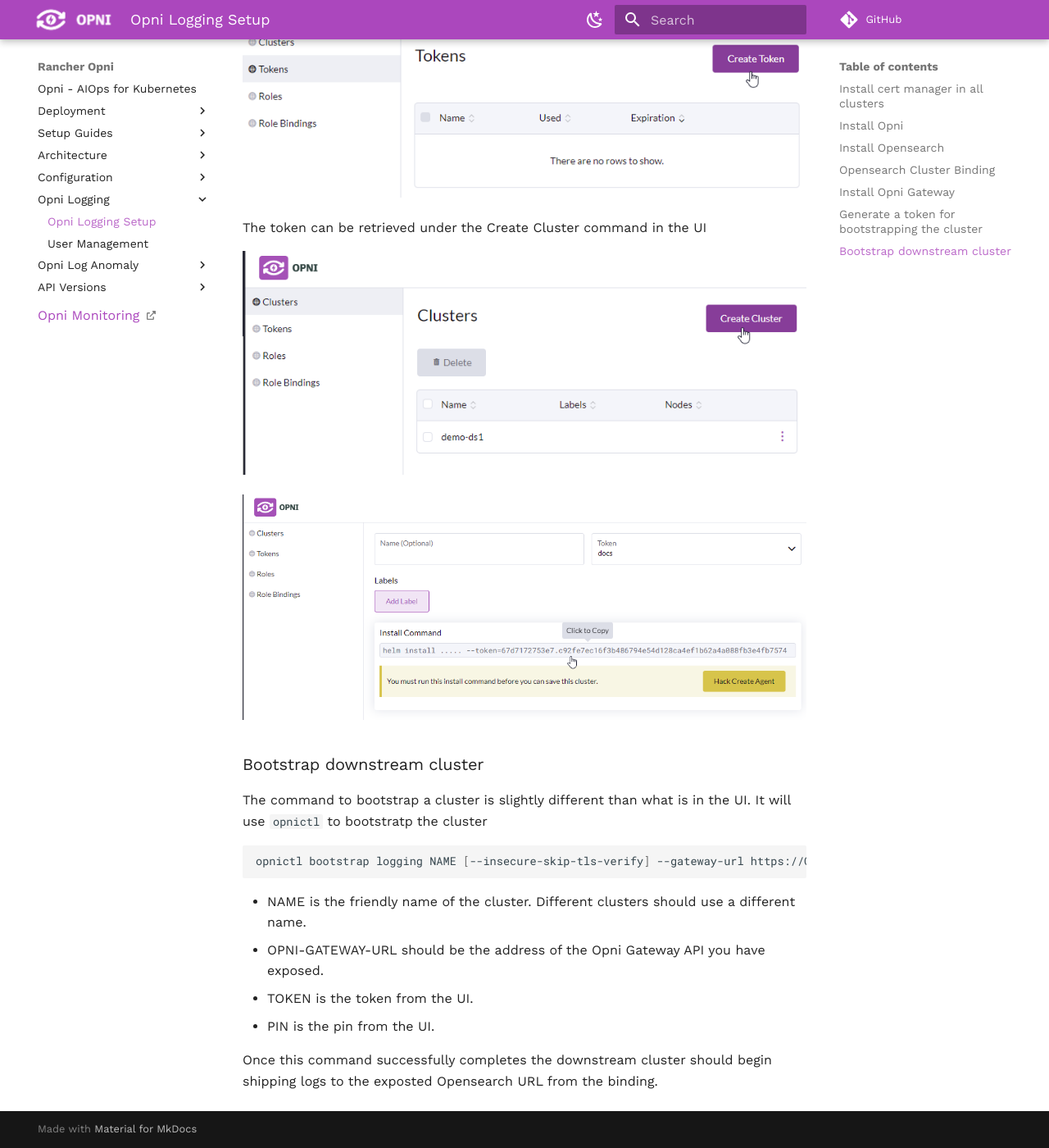
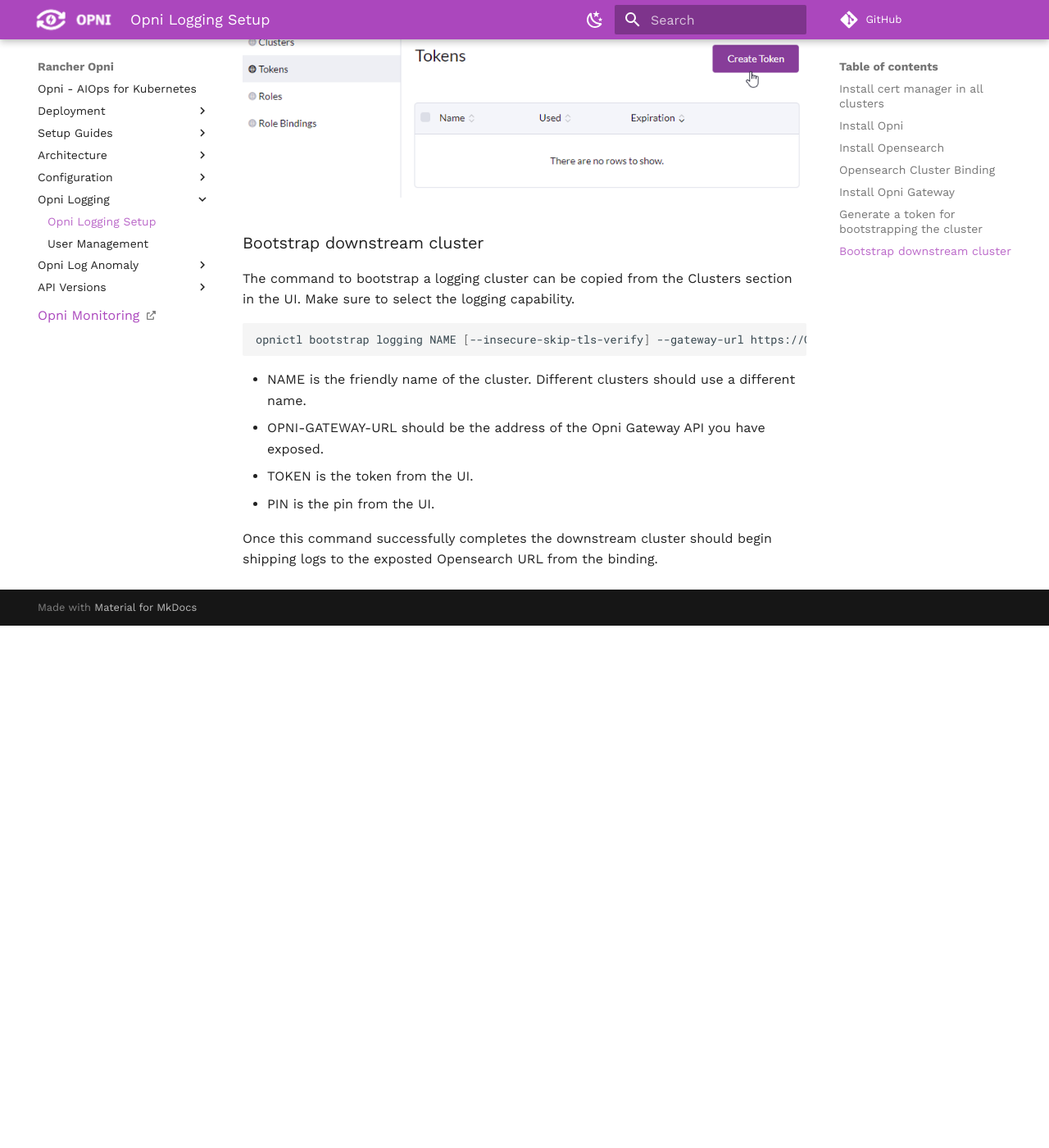
Before and after one commit to rancher/opni-docs, an MkDocs documentation site: the page built from docs/logging/logging.md, in a window 1280 px wide and 1400 px high, scrolled down 3799 px. Shown: the whole window at 82% size. Built offline with MkDocs 1.6.1 and Material for MkDocs 9.7.7, drawn with Linux system fonts in a browser that asks for light colours; comment, search, counter and statistics services are not loaded; the version menu is left out; after the commit the page ends 4562 px from its top, so only the background shows below that.

Commit message:
Update logging bootstrap

````diff
--- a/docs/logging/logging.md
+++ b/docs/logging/logging.md
@@ -136,14 +136,8 @@
 
 ![Token UI Screenshot](../img/tokencreate.png){ loading=lazy }
 
-The token can be retrieved under the Create Cluster command in the UI
-
-![Clusters UI Screenshot](../img/clusters.png){ loading=lazy }
-
-![Create Clusters UI Screenshot](../img/clusterscreate.png){ loading=lazy }
-
 ### Bootstrap downstream cluster
-The command to bootstrap a cluster is slightly different than what is in the UI.  It will use `opnictl` to bootstratp the cluster
+The command to bootstrap a logging cluster can be copied from the Clusters section in the UI.  Make sure to select the logging capability.
 
 ```sh
 opnictl bootstrap logging NAME [--insecure-skip-tls-verify] --gateway-url https://OPNI-GATEWAY-URL --token=TOKEN --pin=PIN
````
Also changed, not shown: docs/img/clusters.png (deleted), docs/img/clusterscreate.png (deleted).
